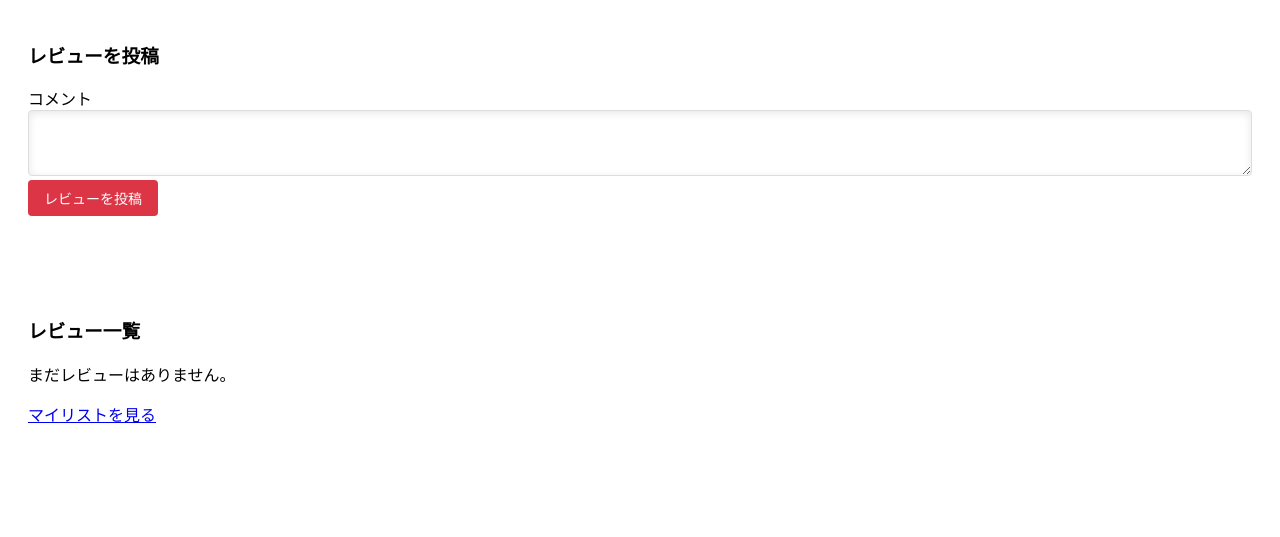
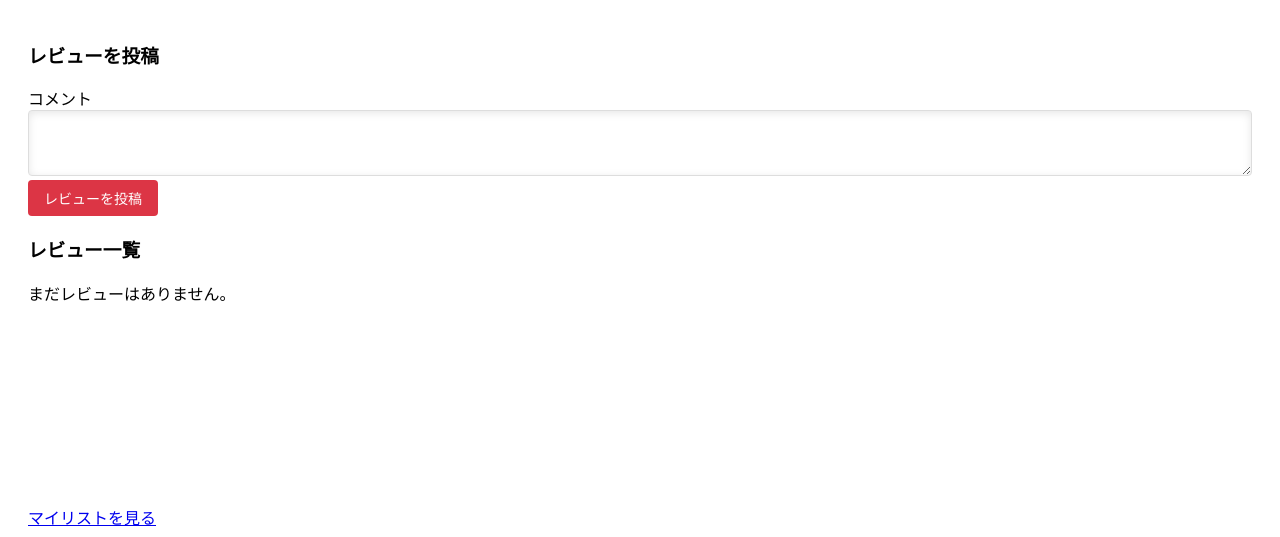
Before and after one commit to htykruffy/movie-app, a Flask app: page /movie/1 in a window 1280 px wide. Shown: the part 645-1182 px from the top of the page. Before the commit the page ends 1068 px from the top, so only its background shows below. Run offline with Flask 3, Linux system fonts and the light colour scheme; the visitor is signed in with stand-in values (Sample User, id 1); data that the repository does not hold is empty; some libraries are stand-ins or nearby versions.

Commit message:
変更済み

```diff
--- a/static/css/style.css
+++ b/static/css/style.css
@@ -246,7 +246,7 @@ input[type="text"]:focus, input[type="password"]:focus, textarea:focus {
 /* レビュー一覧用シンプルスタイル */
 .review-section{
     margin-top: 20px;
-    margin-bottom: 100px;
+    margin-bottom: 200px;
 }
 
 .review-list {
--- a/templates/detail.html
+++ b/templates/detail.html
@@ -80,10 +80,7 @@
                 </div>
                 <button type="submit">レビューを投稿</button>
             </form>
-        </div>
-
-        <div>
-            <h3>レビュー一覧</h3>
+		<h3>レビュー一覧</h3>
             {% if reviews %}
             <div class="review-list">
                 {% for review in reviews %}
@@ -105,6 +102,7 @@
             {% endif %}
         </div>
 
+
         <a href="{{ url_for('mylist') }}">マイリストを見る</a>
     </div>
 </body>
```
